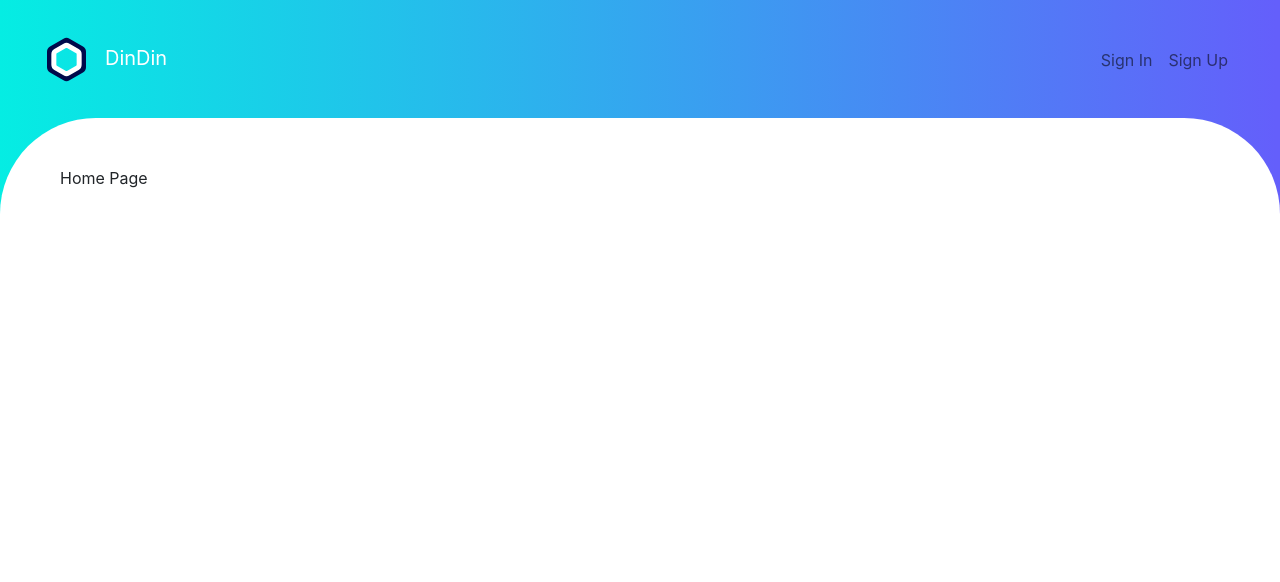
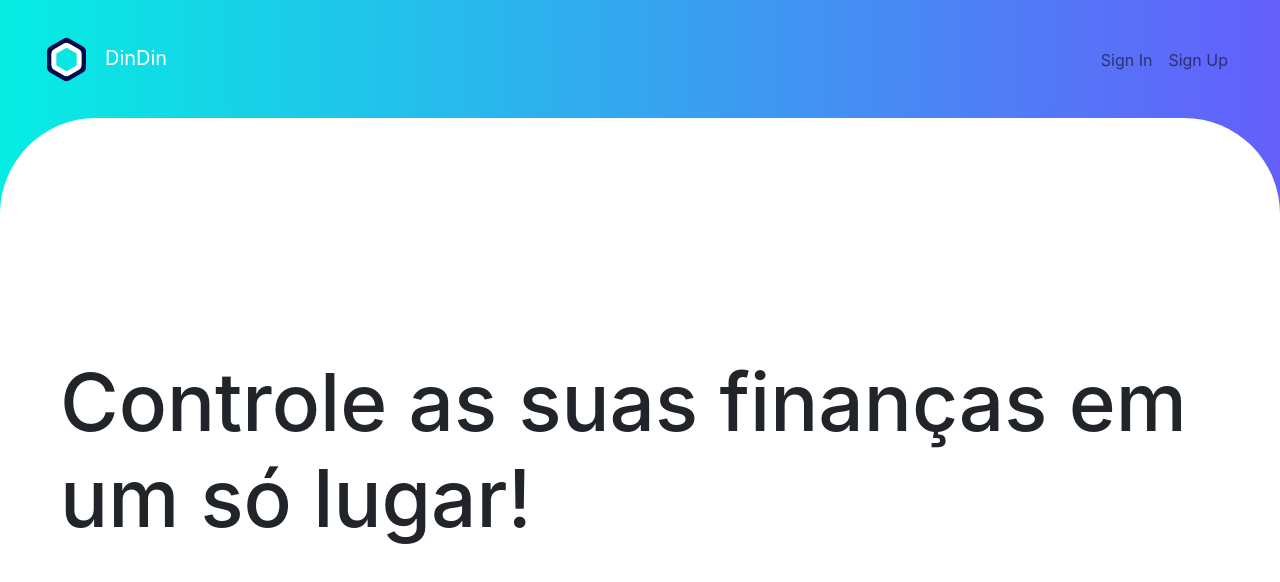
Before and after one commit to fiusks/dindinV2, a React (Create React App) app in the folder frontend/: page / in a window 1280 px wide. Shown: the top 582 px of the page. Built offline with nearby package versions, Linux system fonts and the light colour scheme.

Commit message:
text added to home

```diff
--- a/frontend/src/features/Home/index.tsx
+++ b/frontend/src/features/Home/index.tsx
@@ -1,7 +1,11 @@
+import './styles.scss';
+import { Row, Col } from 'react-bootstrap';
 export default function Home() {
   return (
-    <>
-      <div>Home Page</div>
-    </>
+    <Row className="h-100">
+      <Col className="home-text">
+        <h1>Controle as suas finanças em um só lugar!</h1>
+      </Col>
+    </Row>
   );
 }
```
